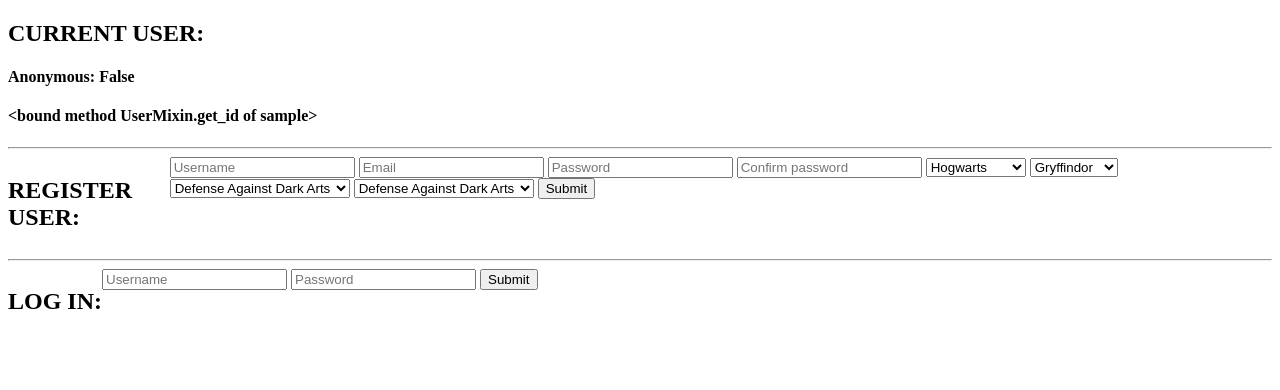
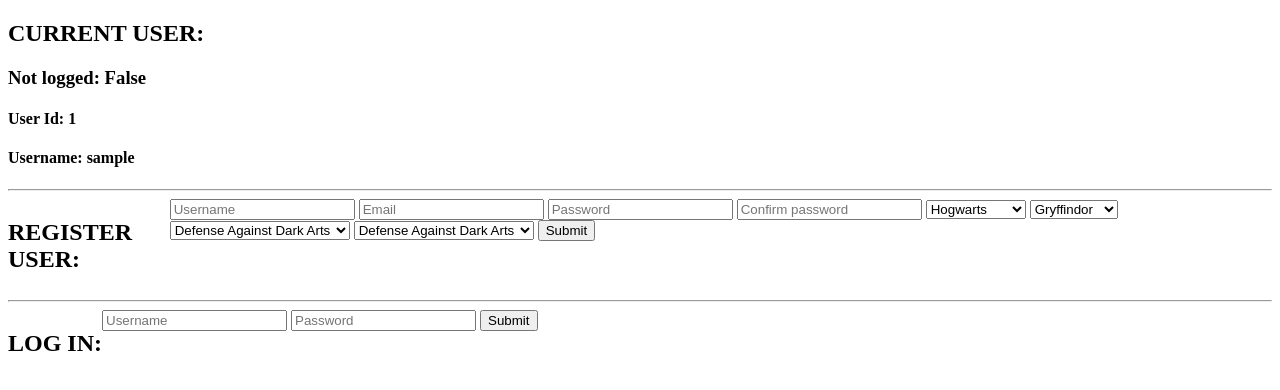
Before and after one commit to Ucoll/bend-ucoll, a Flask app: page /test in a window 1280 px wide. Shown: the top 390 px of the page. Run offline with Flask 2, Linux system fonts and the light colour scheme; the visitor is signed in with stand-in values (Sample User, id 1); data comes from the database, SQL or seed files in the repository.

Commit message:
Completed and tested Login route

```diff
--- a/src/main.py
+++ b/src/main.py
@@ -128,10 +128,10 @@ def login():
     username = request.form["username"]
     password = request.form["password"]
 
-    user = User.query.filter_by(username=username)
-    return jsonify(user.first().serialize())
+    user = User.query.filter_by(username=username).first()
     if user is not None and User.check_password(user.password, password):
-        login_user(user, remember=request.form["rememberme"])
+        login_user(user)
+        # login_user(user, remember=request.form["rememberme"])
         # TODO: Redirect to the main page logged in
         return "Very good, you're in!"
     else:
--- a/src/models.py
+++ b/src/models.py
@@ -163,7 +163,7 @@ class User(db.Model, UserMixin):
             "username": self.username,
             "email": self.email,
             "registered": self.registered,
-            #"faculties": self.faculties,
+            "faculties": list(map(lambda x: x.serialize(), self.faculties)),
             "tags": self.tags,
             "name": self.name,
             "surname": self.surname,
@@ -196,8 +196,8 @@ class User(db.Model, UserMixin):
     ! Checks the hashed password
     * OvidioSantoro - 2022-02-23
     """
-    def check_password(cls, password):
-        return check_password_hash(cls.password, password)
+    def check_password(userPassword, password):
+        return check_password_hash(userPassword, password)
 
 
 class Network(db.Model):
--- a/src/templates/test.html
+++ b/src/templates/test.html
@@ -10,9 +10,10 @@
 
 <body>
     <h2>CURRENT USER:</h2>
-    <h4>Anonymous: {{ user.is_anonymous }}</h4>
-    {% if user.is_anonymous == false %}
-        <h4>{{ user.get_id }}</h4>
+    <h3>Not logged: {{ user.is_anonymous }}</h3>
+    {% if user.is_authenticated %}
+        <h4>User Id: {{ user.get_id() }}</h4>
+        <h4>Username: {{ user }}</h4>
     {% endif %}
     <hr>
     <div style="display: flex;">
```
